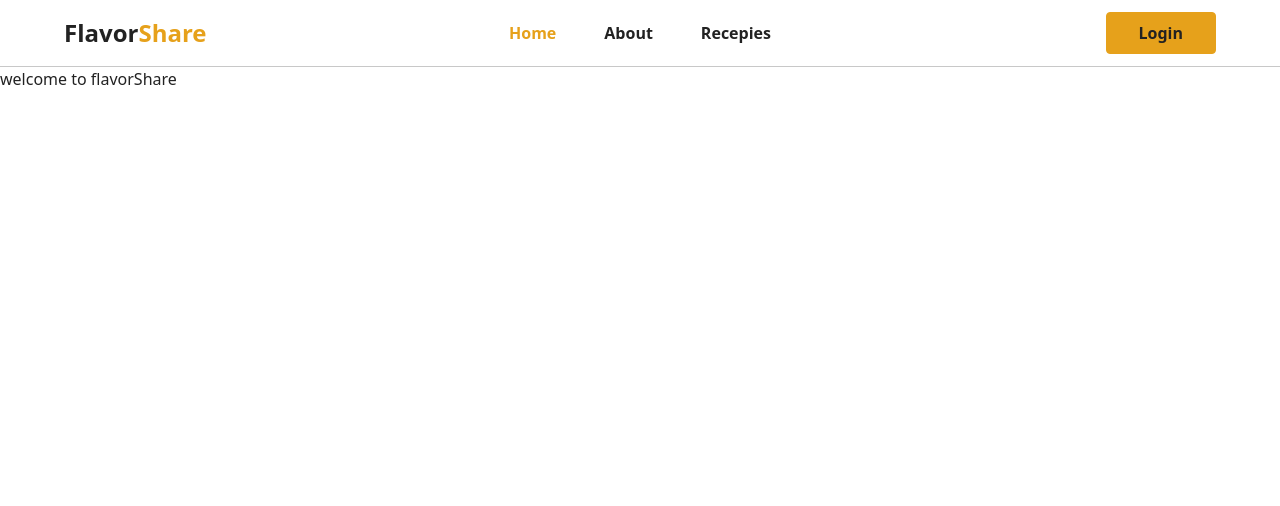
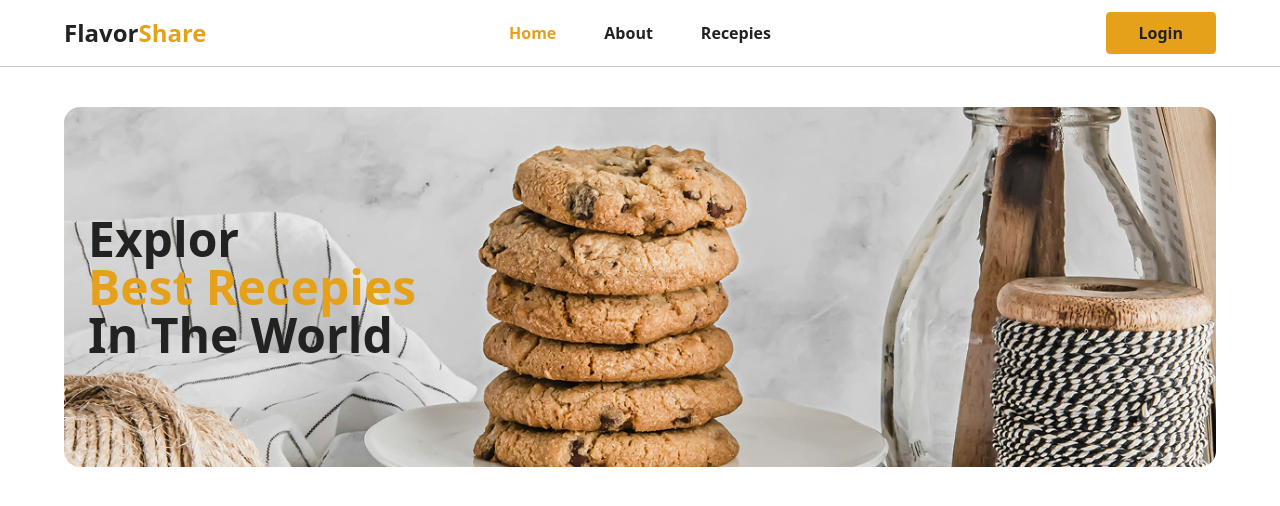
Before and after one commit to oussamasine07/flavorshare, an Angular app: page / in a window 1280 px wide. Shown: the top 506 px of the page. Built offline with nearby package versions, Linux system fonts and the light colour scheme.

Commit message:
finish hero section

```diff
--- a/src/app/app.component.html
+++ b/src/app/app.component.html
@@ -1,2 +1,2 @@
 <app-navbar></app-navbar>
-<h1>welcome to flavorShare</h1>
+<app-hero-section></app-hero-section>
--- a/src/app/app.component.ts
+++ b/src/app/app.component.ts
@@ -1,12 +1,13 @@
 import { Component } from '@angular/core';
 import { RouterOutlet } from '@angular/router';
 import { NavbarComponent } from './components/partials/navbar/navbar.component';
+import { HeroSectionComponent } from './components/partials/hero-section/hero-section.component';
 
 @Component({
   selector: 'app-root',
   imports: [
     RouterOutlet,
-  NavbarComponent
+    NavbarComponent, HeroSectionComponent
   ],
   templateUrl: './app.component.html',
   styleUrl: './app.component.css'
--- /dev/null
+++ b/src/app/components/partials/hero-section/hero-section.component.html
@@ -0,0 +1,11 @@
+<section class="hero py-10">
+    <div class="container">
+        <div class="hero-content flex items-center w-full rounded-2xl py-12 px-6 h-[360px]">
+            <h1 class="text-5xl font-bold leading-none" id="hero-section">
+                Explor <br>
+                <span class="text-[#E6A11B]">Best Recepies</span> <br>
+                In The World
+            </h1>
+        </div>
+    </div>
+</section>
--- a/src/styles.css
+++ b/src/styles.css
@@ -10,3 +10,13 @@ body {
 .active {
     color: #E6A11B;
 }
+
+.hero-content {
+    background-image: url('/assets/recepie-hero.png');
+    background-size: cover;
+    background-position: center;
+}
+
+.hero-content:visited {
+    transform: scaleX(-1);
+}
```
Also changed, not shown: src/app/components/partials/hero-section/hero-section.component.ts (added, +11 -0 lines), public/assets/recepie-hero.png (added), src/app/components/partials/hero-section/hero-section.component.css (added), 1 other file (tests, documents, lock files or other folders).
